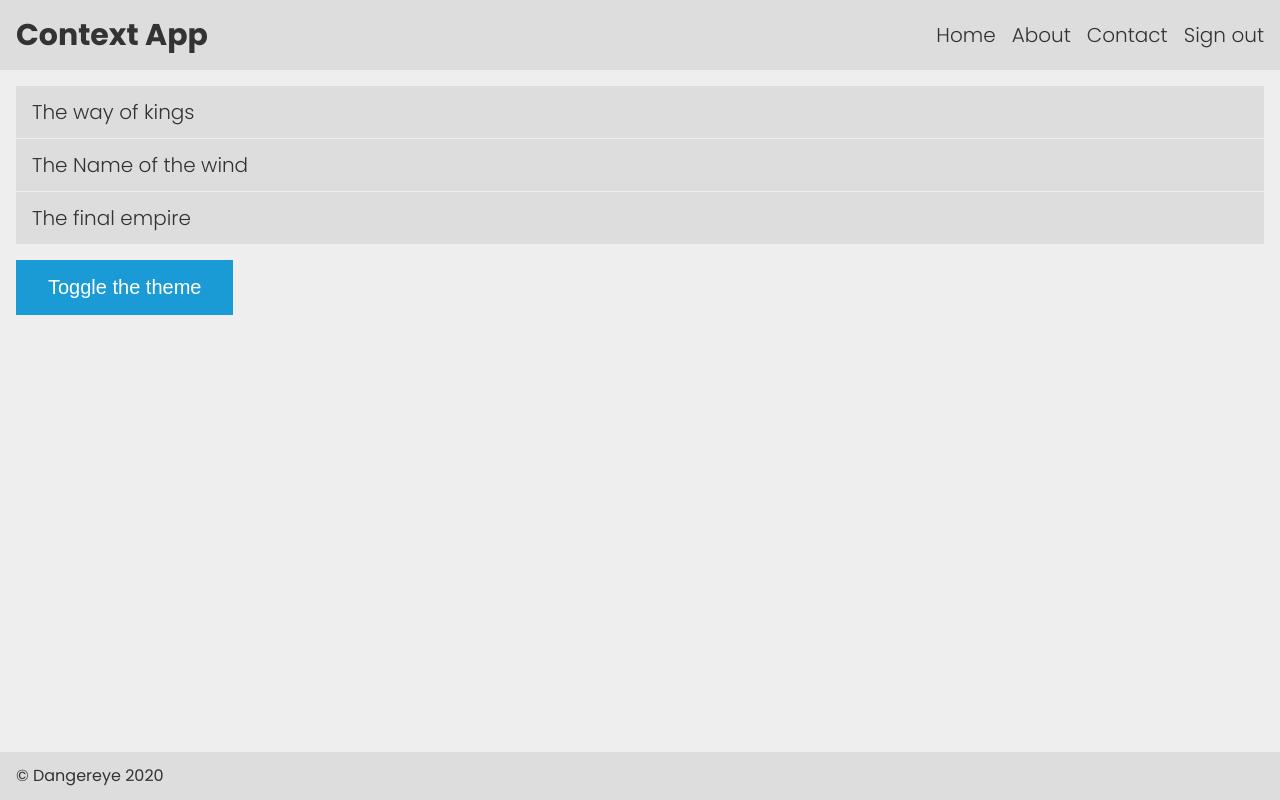
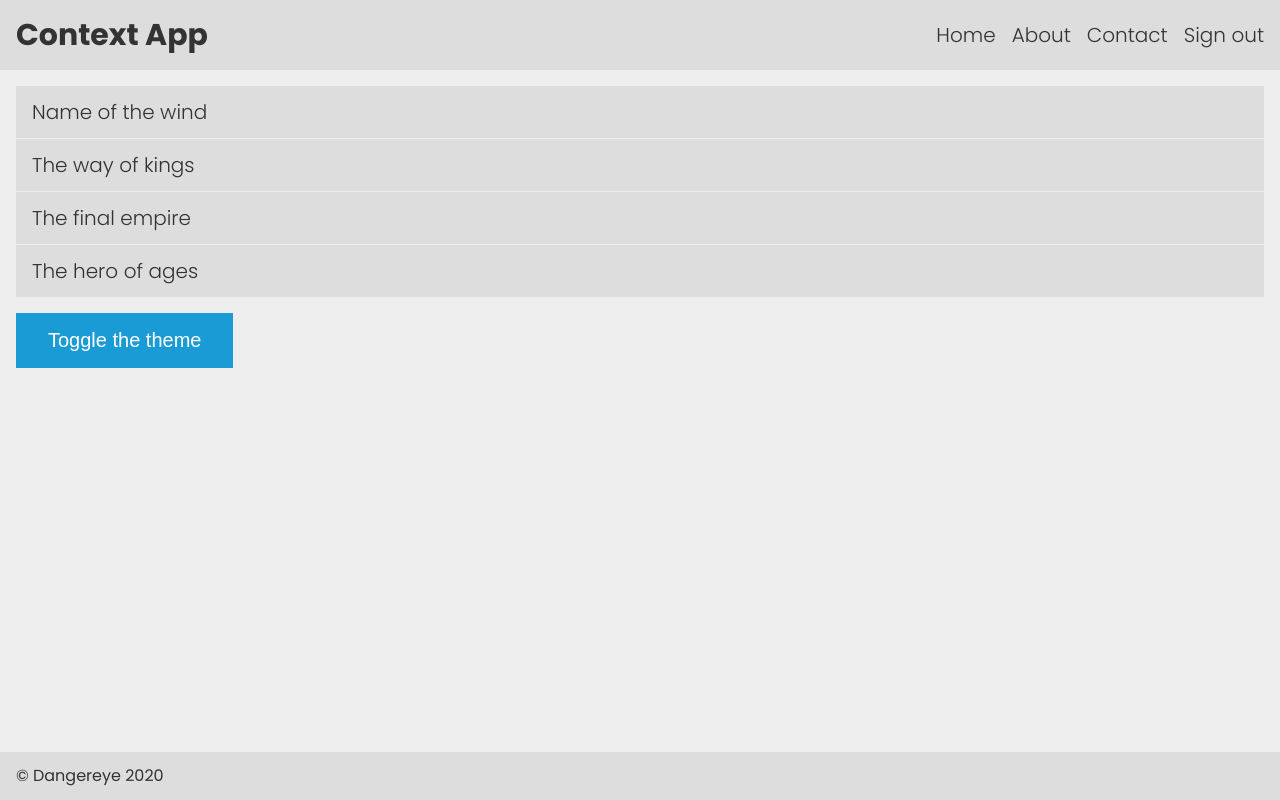
Before and after one commit to Dangereye/context-app, a React (Create React App) app: page / in a window 1280 px wide. Built offline with nearby package versions, Linux system fonts and the light colour scheme.

Commit message:
Added BookContext

```diff
--- a/src/App.js
+++ b/src/App.js
@@ -4,6 +4,7 @@
 import BookList from './components/BookList';
 import Footer from './components/Footer';
 import AuthContextProvider from './contexts/AuthContext';
+import BookContextProvider from './contexts/BookContext';
 
 
 const App = () => {
@@ -12,7 +13,9 @@
       <ThemeContextProvider>
         <AuthContextProvider>
           <Navbar />
-          <BookList />
+          <BookContextProvider>
+            <BookList />
+          </BookContextProvider>
           <Footer />
         </AuthContextProvider>
       </ThemeContextProvider>
--- a/src/components/BookList.js
+++ b/src/components/BookList.js
@@ -1,17 +1,21 @@
 import React, { useContext } from 'react'
+import { BookContext } from '../contexts/BookContext';
 import { ThemeContext } from '../contexts/ThemeContext';
 import ThemeToggle from './ThemeToggle';
 
 const BookList = () => {
     const { isLightTheme, light, dark } = useContext(ThemeContext);
+    const { books } = useContext(BookContext);
     const theme = isLightTheme ? light : dark;
     return (
         <section className='book-list' style={{ background: theme.body, color: theme.color }}>
             <div className="container">
                 <ul>
-                    <li style={{ background: theme.background }}>The way of kings</li>
-                    <li style={{ background: theme.background }}>The Name of the wind</li>
-                    <li style={{ background: theme.background }}>The final empire</li>
+                    {books.map(book => {
+                        return (
+                            <li key={book.id} style={{ background: theme.background, color: theme.color }}>{book.title}</li>
+                        )
+                    })}
                 </ul>
                 <ThemeToggle />
             </div>
--- /dev/null
+++ b/src/contexts/BookContext.js
@@ -0,0 +1,19 @@
+import React, { createContext, useState } from 'react';
+
+export const BookContext = createContext();
+
+const BookContextProvider = (props) => {
+    const [books, setBooks] = useState([
+        { title: 'Name of the wind', id: 1 },
+        { title: 'The way of kings', id: 2 },
+        { title: 'The final empire', id: 3 },
+        { title: 'The hero of ages', id: 4 }
+    ])
+    return (
+        <BookContext.Provider value={{ books }}>
+            {props.children}
+        </BookContext.Provider>
+    )
+}
+
+export default BookContextProvider
```
Also changed, not shown: 1 other file (tests, documents, lock files or other folders).
